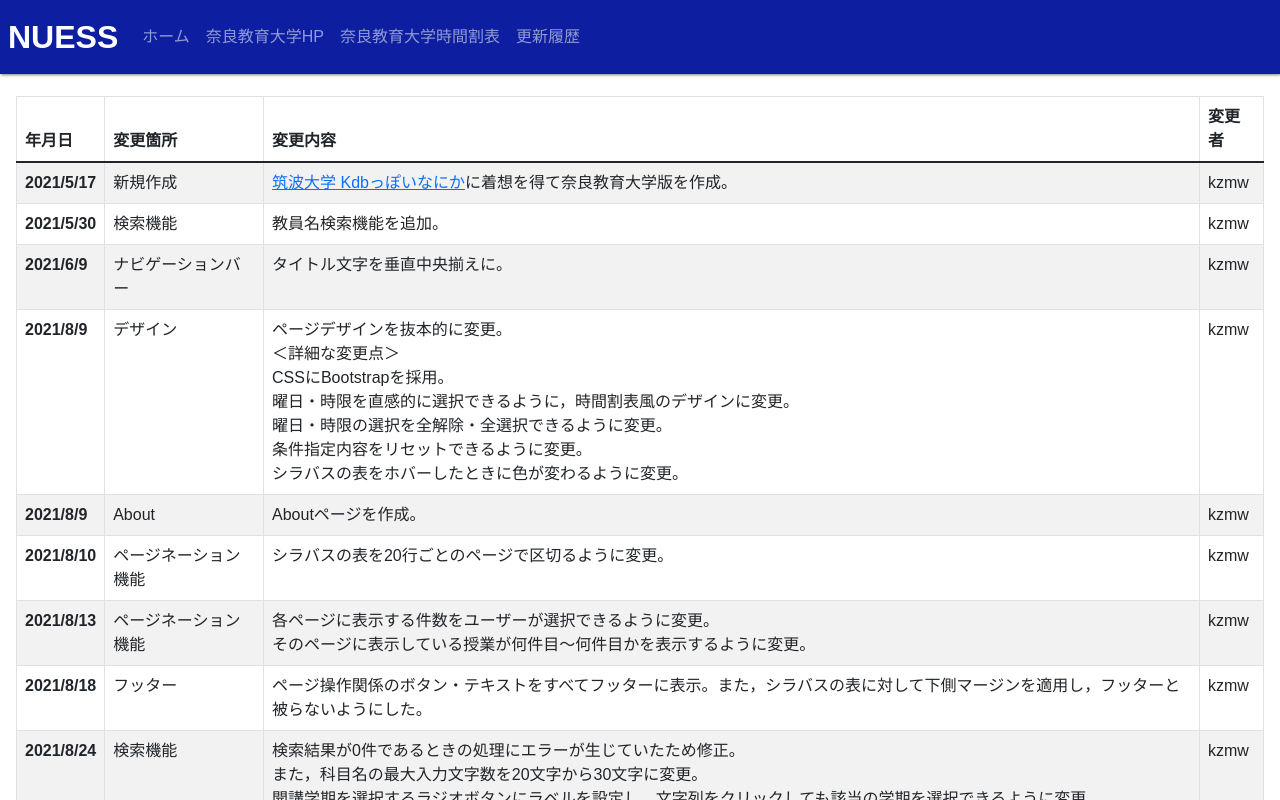
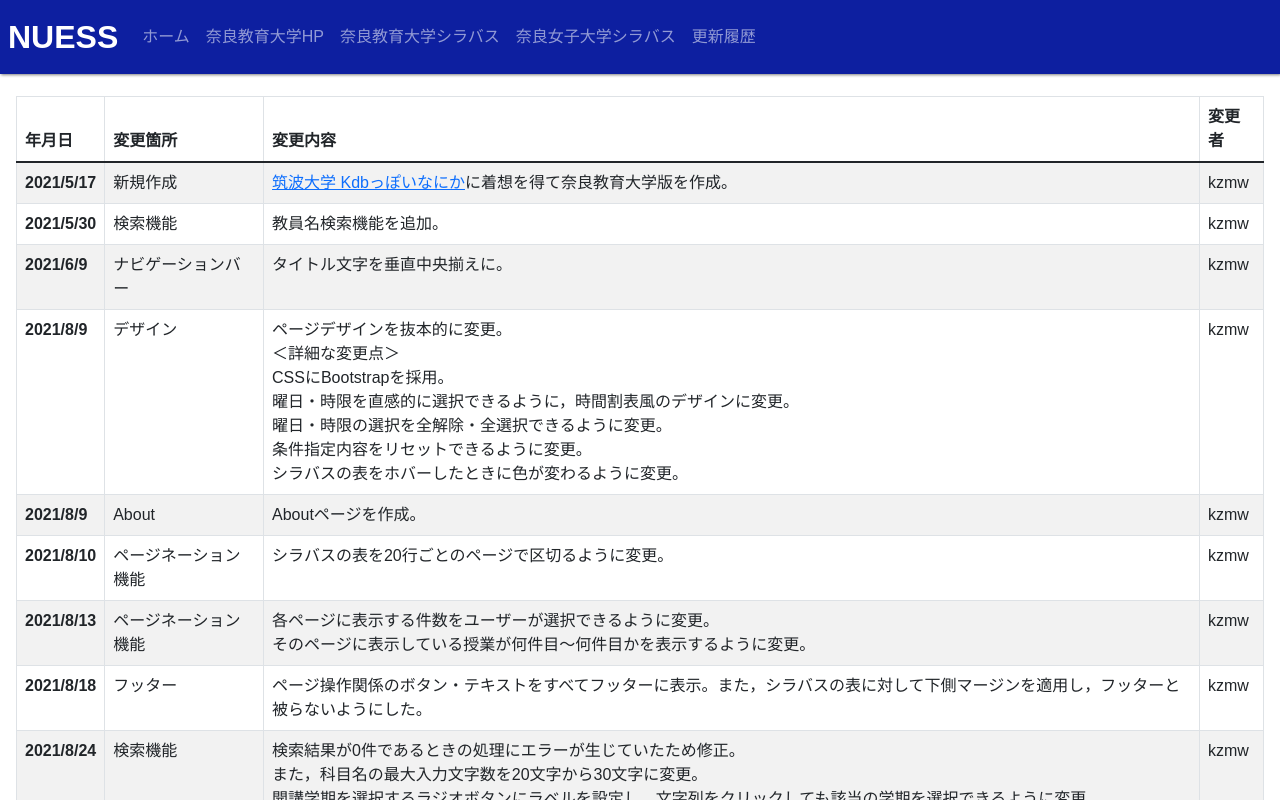
Before and after one commit to nisylvania/nuess-react, a React (Create React App) app: page /change_log in a window 1280 px wide. Shown: the top 800 px of the page. Built offline with nearby package versions, Linux system fonts and the light colour scheme.

Commit message:
syllabus link

```diff
--- a/src/component/header.js
+++ b/src/component/header.js
@@ -13,7 +13,8 @@ const Header = () => {
                 <Nav className="me-auto">
                     <Nav.Link href="/">ホーム</Nav.Link>
                     <Nav.Link href="https://www.nara-edu.ac.jp/" target="_blank">奈良教育大学HP</Nav.Link>
-                    <Nav.Link href="https://www.nara-edu.ac.jp/ADMIN/KYOUMU/syllabus/2022/KmkkbnIchiran_0_0.html" target="_blank">奈良教育大学時間割表</Nav.Link>
+                    <Nav.Link href="https://www.nara-edu.ac.jp/ADMIN/KYOUMU/SYLLABUS/syllabus/2022/KmkkbnIchiran_0_0.html" target="_blank">奈良教育大学シラバス</Nav.Link>
+                    <Nav.Link href="http://syllabusweb.nara-wu.ac.jp/syllabus/" target="_blank">奈良女子大学シラバス</Nav.Link>
                     <Nav.Link as={Link} to="/change_log" >更新履歴</Nav.Link>
                 </Nav>
             </Navbar.Collapse>
```
Also changed, not shown: 7 other files (tests, documents, lock files or other folders).
